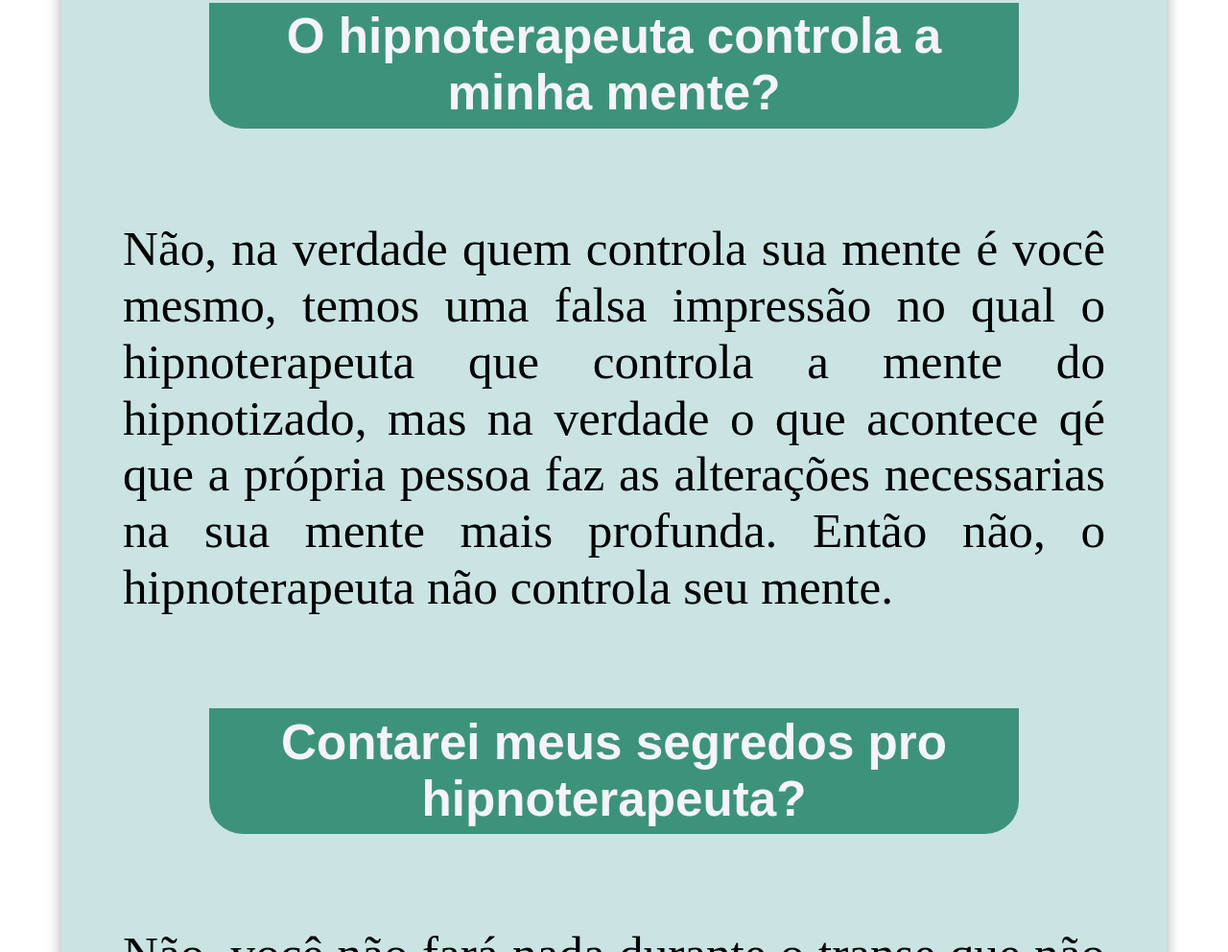
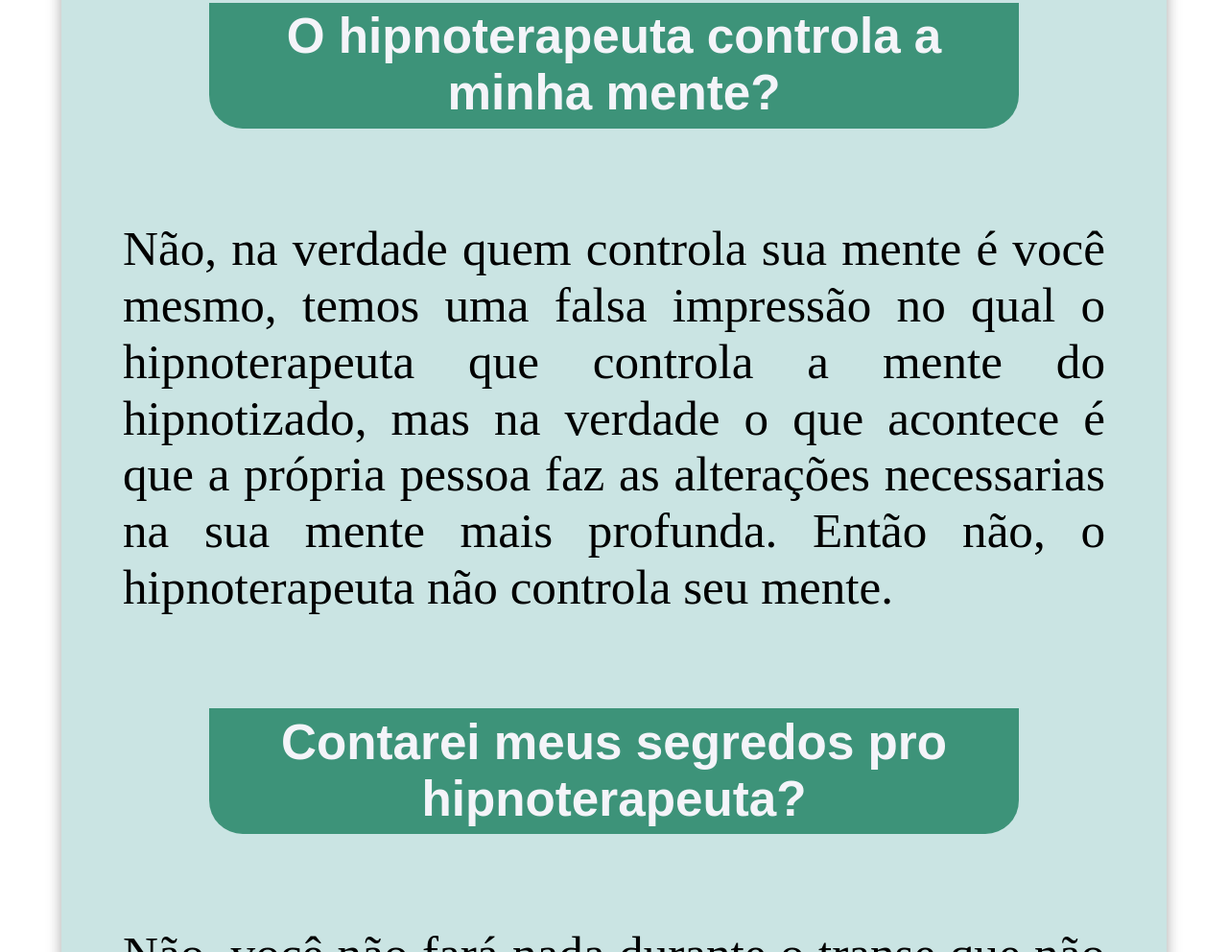
Before and after one commit to kevin-dev26/kevin-hipn-logo, a plain HTML site: page paginas/perguntas-frequentes.html in a window 1280 px wide. Shown: the part 1812-2804 px from the top of the page at 96% size. Drawn offline with Linux system fonts and the light colour scheme.

Commit message:
correção
correção de digitação

```diff
--- a/paginas/perguntas-frequentes.html
+++ b/paginas/perguntas-frequentes.html
@@ -92,7 +92,7 @@
                         <h2 class="sub-titulo">O hipnoterapeuta controla a minha mente?</h2>
                     </li>
                     <p class="paragrafo-texto-comum" >Não, na verdade quem controla sua mente é você mesmo, temos uma falsa impressão no qual o hipnoterapeuta que controla a mente do hipnotizado,
-                        mas na verdade o que acontece qé que a própria pessoa faz as alterações necessarias na sua mente mais profunda.
+                        mas na verdade o que acontece é que a própria pessoa faz as alterações necessarias na sua mente mais profunda.
                         Então não, o hipnoterapeuta não controla seu mente.
                     </p>
 
```
